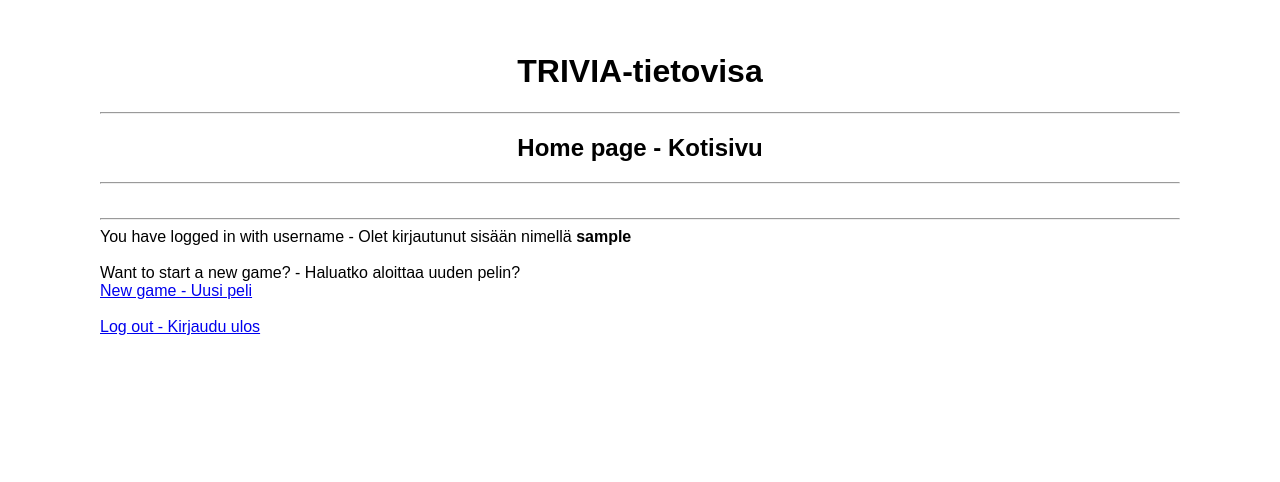
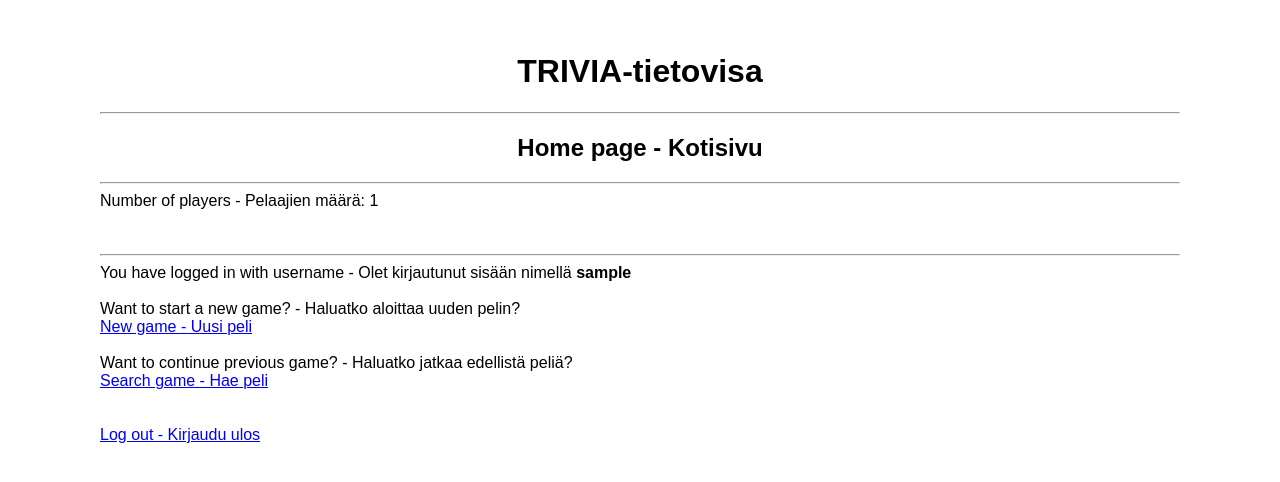
Before and after one commit to a-bzzzz/trivia, a Flask app: template templates/index.html in a window 1280 px wide. Shown: the top 482 px of the page. Run offline with Flask 3, Linux system fonts and the light colour scheme; the visitor is signed in with stand-in values (Sample User, id 1); the template is opened without the code that fills it: most values are stand-ins (such as "Sample title", 1, 10 or a date in 2020).

Commit message:
index.html: add Search Game link, player count, small fixes

```diff
--- a/templates/index.html
+++ b/templates/index.html
@@ -3,6 +3,14 @@
 {% block content %}
 <h2>Home page - Kotisivu</h2>
 <hr>
+Number of players - Pelaajien määrä: {{ count }}
+<br>
+<br>
+<!-- Pelaajatunnukset:
+<br>
+{% for user in users %}
+{{ user.username }}
+{% endfor %} -->
 <br>
 <hr>
 <form action="/" method="POST">
@@ -13,14 +21,20 @@ You have logged in with username - Olet kirjautunut sisään nimellä <b>{{ sess
 Want to start a new game? - Haluatko aloittaa uuden pelin?<br>
 <a href="/menu">New game - Uusi peli</a>
 <br>
+{% if session.user_id != 0 %}
+<br>
+Want to continue previous game? - Haluatko jatkaa edellistä peliä?<br>
+<a href="/search">Search game - Hae peli</a><br>
+{% endif %}
+<br>
 <br>
 <a href="/logout">Log out - Kirjaudu ulos</a>
-
 {% else %}
 You have not logged in - Et ole kirjautunut sisään
 <br>
 <br>
-<a href="/login">Log in - Kirjaudu</a
+<a href="/login">Log in - Kirjaudu</a>
+<br>
+<br>
 {% endif %}
-
 {% endblock %}
```
